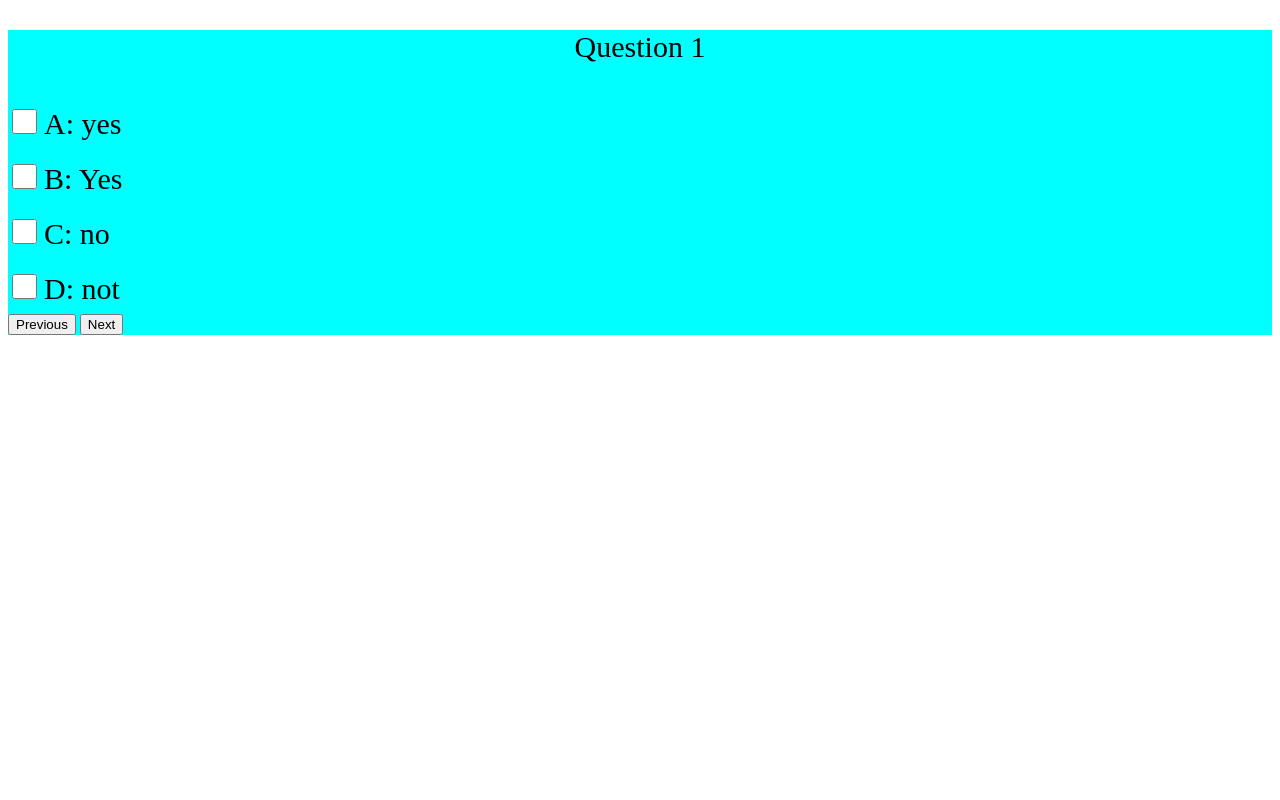
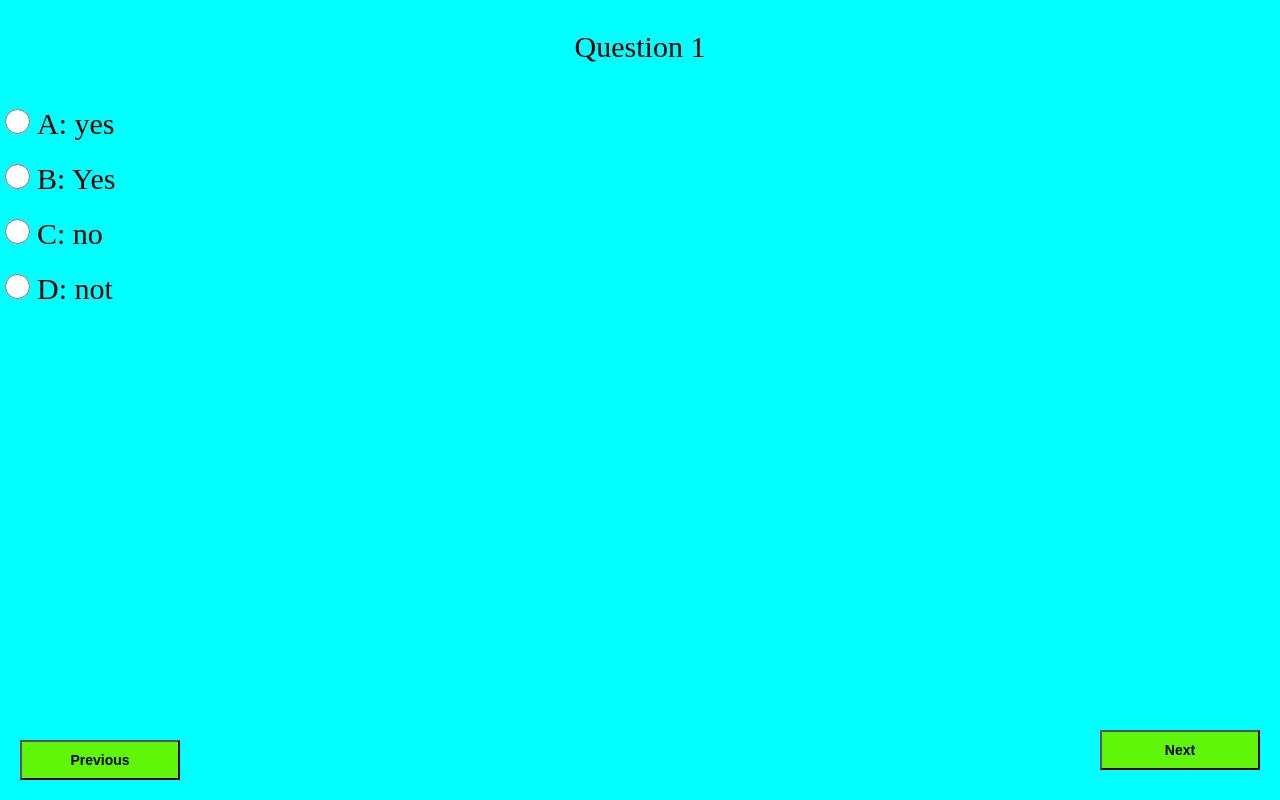
Before and after one commit to fwz7mmm/Group-Project, a Flask app: a page that uses web/templates/quiz.html in a window 1280 px wide. Run offline with Flask 2, Linux system fonts and the light colour scheme; data comes from the database, SQL or seed files in the repository; both versions use the stored data as it was after the commit; parts of the project's set-up code (start-up, migrations or seed data) failed here and were passed over.

Commit message:
fix quiz.html next button

```diff
--- a/web/static/index.css
+++ b/web/static/index.css
@@ -268,7 +268,7 @@
 }
 
 /**quize page css styles*/
-.choice input[type=checkbox]{
+.choice input[type=radio]{
 padding-left:5px;
   width:25px;
   height:25px;
@@ -289,5 +289,50 @@
 }
 
 .quiz-page {
+  position:absolute;
+  top:0;
+  bottom:0;
+  left:0;
+  right:0;
+  width: XXXpx; /*otherwise div defaults to page width*/
+  margin: 0 auto; /*horizontally centers div*/
   background-color: aqua;
 }
+
+.quiz-page #previous{
+  position: fixed;
+  bottom: 20px;
+  left: 20px;
+  margin-right: auto;
+  margin-left: auto;
+  font:bold 14px Arial;
+  width:160px;
+  height:40px;
+  background-color:rgb(95, 247, 7);
+}
+
+.quiz-page #next{
+  position: fixed;
+  bottom: 20px;
+  right: 20px;
+  margin-bottom: 10px;
+  margin-right: 0px;
+  float:right;
+  font:bold 14px Arial;
+  width:160px;
+  height:40px;
+  background-color:rgb(95, 247, 7);
+}
+
+.quiz-page #submit-input{
+  position: fixed;
+  bottom: 20px;
+  right: 20px;
+  margin-bottom: 10px;
+  margin-right: 0px;
+  float:right;
+  font:bold 14px Arial;
+  width:160px;
+  height:40px;
+  background-color:rgb(0, 0, 0);
+}
--- a/web/templates/quiz.html
+++ b/web/templates/quiz.html
@@ -13,19 +13,21 @@
                         <p>{{question.question}}</p>
                     </div>
                     <div class="choice">
-                        <input type="checkbox" id="A" name="choice" value="{{question.choiceA}}">
+                        <input type="radio" id="{{ loop.index }}A" name="A" value="{{question.choiceA}}">
                         <label for="A">{{question.choiceA}}</label><br>
-                        <input type="checkbox" id="B" name="choice" value="{{question.choiceB}}">
+                        <input type="radio" id="{{ loop.index }}B" name="B" value="{{question.choiceB}}">
                         <label for="B">{{question.choiceB}}</label><br>
-                        <input type="checkbox" id="C" name="choice" value="{{question.choiceC}}">
+                        <input type="radio" id="{{ loop.index }}C" name="C" value="{{question.choiceC}}">
                         <label for="C">{{question.choiceC}}</label><br>
-                        <input type="checkbox" id="D" name="choice" value="{{question.choiceD}}">
+                        <input type="radio" id="{{ loop.index }}D" name="D" value="{{question.choiceD}}">
                         <label for="D">{{question.choiceD}}</label><br>
                     </div>
                 </div>
             {% endfor %}
-            <button onclick="previousqs()"> Previous </button>
-            <button onclick="nextqs()"> Next </button>
+
+            <button id="previous" onclick="previousqs()"> <i class="fa fa-arrow-left"></i>Previous </button>
+            <button id="next" onclick="nextqs()"><i class="fa fa-arrow-right"></i> Next </button>
+            <input class="submit-input" id="submit-input" type="submit" value="Submit" hidden>
         </div>
 
 
```
Also changed, not shown: web/static/quiz.js (+41 -10 lines), app.db, 1 other file.
